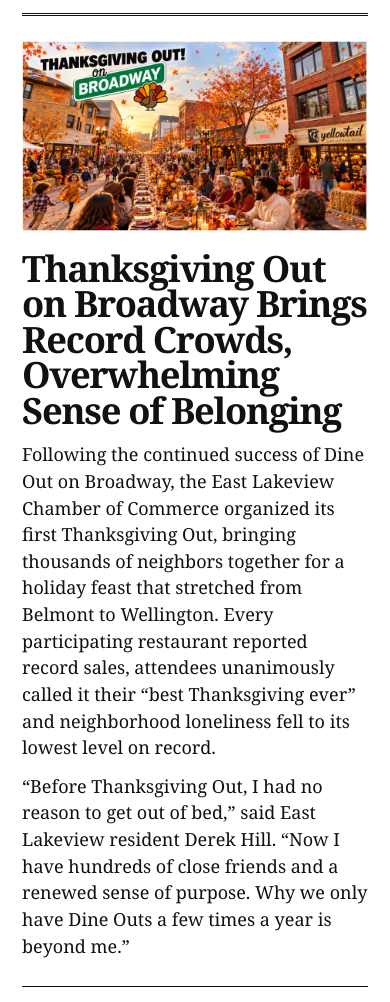
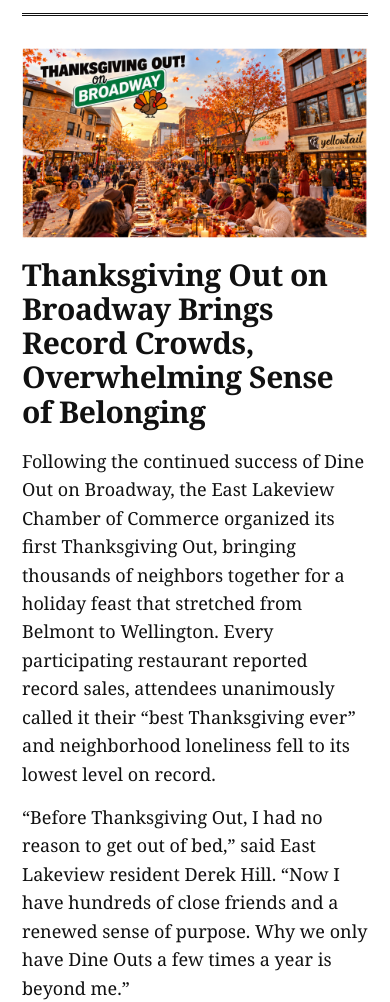
Before and after one commit to caseyhudetz/ledger, a plain HTML site: page site/index.html in a window 390 px wide. Shown: the part 101-1103 px from the top of the page. Drawn offline with Linux system fonts and the light colour scheme.

Commit message:
Improve mobile newspaper headline sizing and reading rhythm

```diff
--- a/site/styles.css
+++ b/site/styles.css
@@ -599,3 +599,37 @@ body {
 #mobile-november .lead-story .november-photo {
   margin-top: 0;
 }
+
+/* More breathable mobile editorial typography; print images and desktop unchanged. */
+@media (max-width: 720px) {
+  .mobile-issue .story {
+    padding-top: 32px;
+    padding-bottom: 34px;
+  }
+  .mobile-issue .story h1,
+  .mobile-issue .story h2 {
+    line-height: 1.14;
+    letter-spacing: -0.015em;
+    margin-bottom: 18px;
+    text-wrap: pretty;
+  }
+  .mobile-issue .story h1 {
+    font-size: clamp(30px, 7.7vw, 42px);
+  }
+  .mobile-issue .story h2 {
+    font-size: clamp(27px, 7vw, 37px);
+  }
+  .mobile-issue .story p {
+    font-size: 18px;
+    line-height: 1.58;
+    margin-bottom: 15px;
+  }
+  .mobile-issue .story-photo,
+  .mobile-issue .november-photo {
+    margin-bottom: 21px;
+  }
+}
+@media (max-width: 360px) {
+  .mobile-issue .story h1 { font-size: 29px; }
+  .mobile-issue .story h2 { font-size: 26px; }
+}
```
